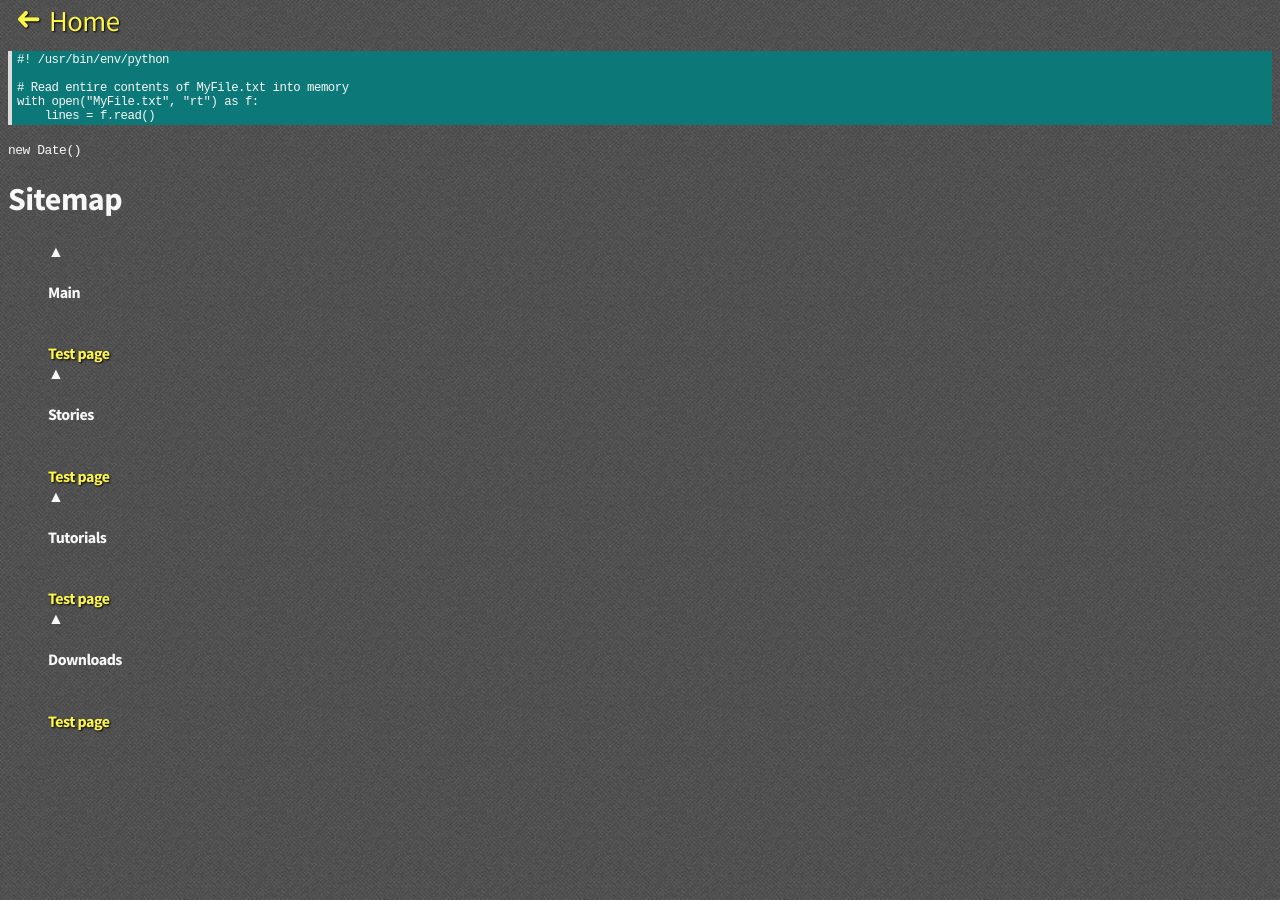
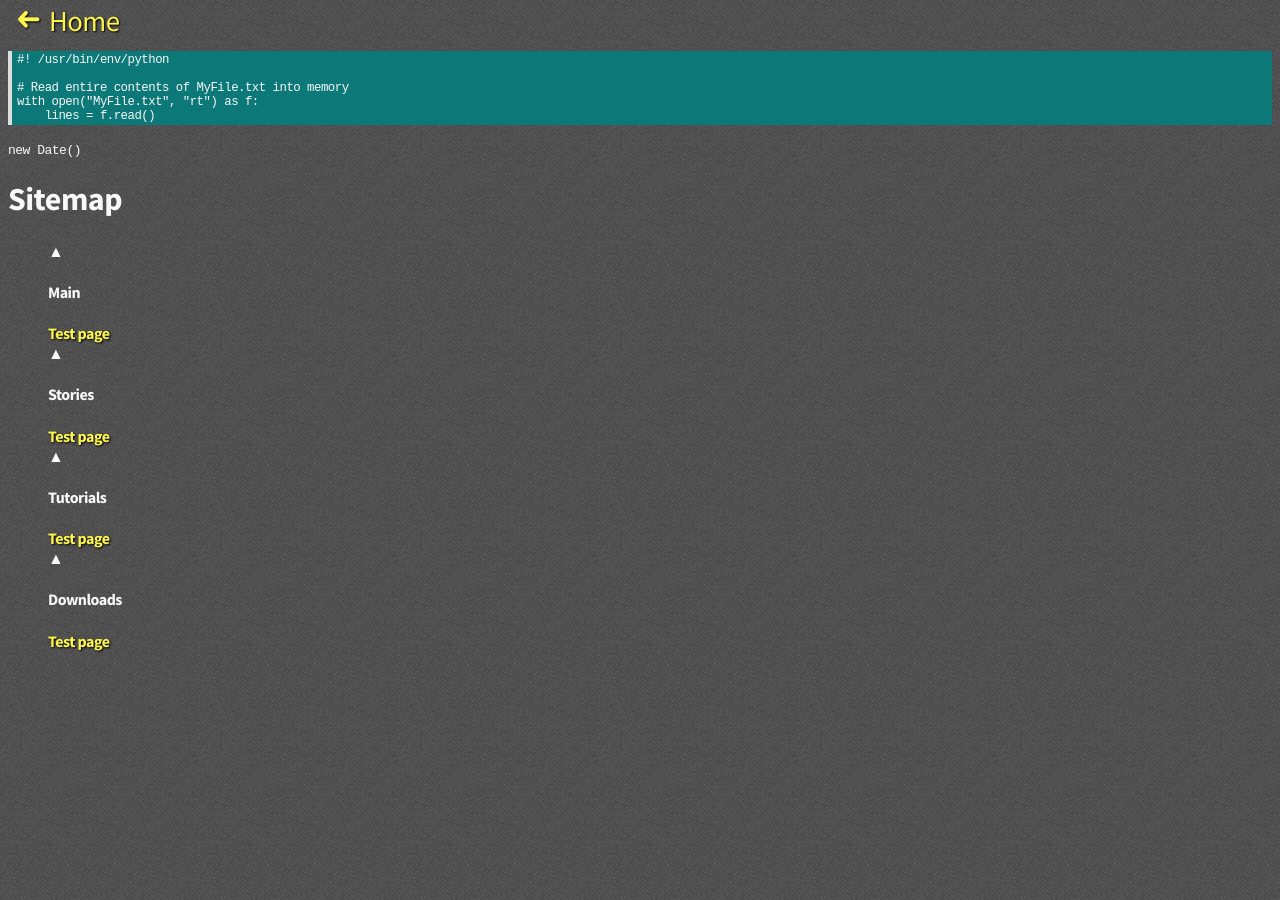
Before and after one commit to le717/le717.github.io, a Jekyll site: the page built from pages/test.html, in a window 1280 px wide. Built offline with Jekyll 4.4.1, drawn with Linux system fonts in a browser that asks for light colours; some web fonts are replaced; Markdown is read by kramdown in place of the engine named in the settings.

Commit message:
Create 404.html

```diff
--- /dev/null
+++ b/404.html
@@ -0,0 +1,6 @@
+---
+layout: full-page
+title: Page Not Found
+---
+
+<p>You seemed to followed a broken link or found a missing page. :frowning:</p>
--- a/pages/test.html
+++ b/pages/test.html
@@ -21,7 +21,7 @@ with open("MyFile.txt", "rt") as f:
       <ul>
       {% for section in site.data.docs %}
         <li>
-          <h4>{{ section.title }}</h4><br>
+          <h4>{{ section.title }}</h4>
           <a>{{ page.title }}</a>
         </li>
       {% endfor %}
```
